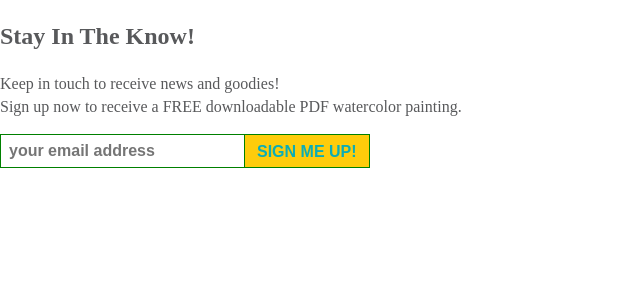
After one commit to elpadi/fps-shopify, a PHP site: template templates/snippets/newsletter-form.php in a window 1280 px wide. The commit adds this page. Shown: the top 300 px of the page, without its empty margins (0-640 px from the left). Run offline with PHP 8.4, Linux system fonts and the light colour scheme; the template is opened without the code that fills it, so the values that code supplies are empty.

Commit message:
Footer newsletter styles

```diff
--- a/css/global/fonts.css
+++ b/css/global/fonts.css
@@ -1,8 +1,7 @@
 .btn {
 	font-weight: bold;
-}
-input {
-	text-transform: uppercase;
+	cursor: pointer;
+	outline-style: none !important;
 }
 .sans--bold,
 input,
@@ -18,3 +17,6 @@ input,
 input {
 	letter-spacing: inherit;
 }
+body > footer h2 {
+	letter-spacing: 0.1em;
+}
--- a/css/global/forms.css
+++ b/css/global/forms.css
@@ -1,5 +1,6 @@
 input {
 	border-style: none;
+	height: 32px;
 }
 
 #top-bar label {
@@ -10,7 +11,7 @@ input {
 	visibility: visible;
 	position: absolute;
 	left: 30px;
-	height: 32px;
+	text-transform: uppercase;
 }
 /*
 #top-bar input[type="search"]:focus {
@@ -20,3 +21,15 @@ input {
 #top-bar input[type="image"] {
 	float: left;
 }
+
+form[name="newsletter"] {
+	display: inline-block;
+	border: 1px solid green;
+}
+form[name="newsletter"] input[type="email"] {
+	padding: 0 1em 0 0.5em;
+}
+form[name="newsletter"] input[type="submit"] {
+	float: right;
+	border-left: 1px solid green;
+}
--- a/css/global/general.css
+++ b/css/global/general.css
@@ -6,6 +6,31 @@
 	display: block;
 }
 
+.btn {
+	display: inline-block;
+	padding: 0.5em 0.75em;
+	text-transform: uppercase;
+}
+
 body > main {
 	min-height: 100vh;
 }
+body > footer {
+	text-align: center;
+	padding-top: 20px;
+	background: transparent url(/img/decorators/repeater-wave.png) repeat-x left top;
+}
+body > footer h2,
+body > footer article p {
+	margin: 0;
+}
+body > footer article {
+	line-height: 1.4;
+}
+body > footer h2 {
+	text-transform: uppercase;
+	margin-top: 1.7em;
+}
+body > footer form {
+	margin: 1.2em auto 2em;
+}
--- /dev/null
+++ b/templates/snippets/newsletter-form.php
@@ -0,0 +1,15 @@
+<article>
+	<header>
+		<h2>Stay In The Know!</h2>
+		<p>
+			Keep in touch to receive news and goodies!<br>
+			Sign up now to receive a FREE downloadable PDF watercolor painting.
+		</p>
+	</header>
+	<main>
+		<form name="newsletter">
+			<input type="email" name="email" placeholder="your email address">
+			<input type="submit" class="btn" value="SIGN ME UP!">
+		</form>
+	</main>
+</article>
```
Also changed, not shown: img/decorators/repeater-wave.png (added), 1 other file.
